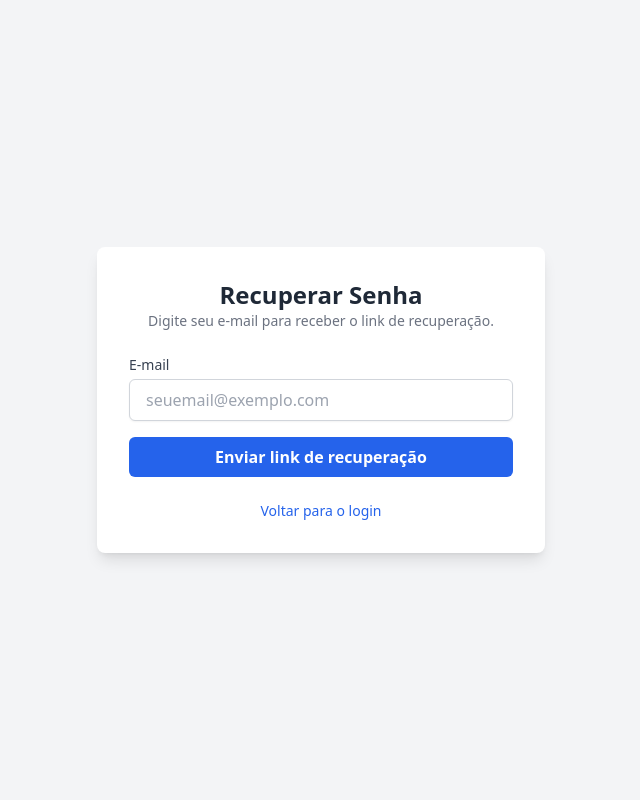
After one commit to paulorodriguesdev06/colegio_primeira_opcao, a PHP site: page /Recuperar_senha/recuperarSenha.php in a window 1280 px wide. The commit adds this page. Shown: the whole page, without its empty margins (319-959 px from the left). Run offline with PHP 8.4, Linux system fonts and the light colour scheme; some libraries are stand-ins or nearby versions.

Commit message:
Adicionando página de recuperar senha e corrigindo textos.

```diff
--- /dev/null
+++ b/Recuperar_senha/recuperarSenha.php
@@ -0,0 +1,61 @@
+<?php require_once '../connection_db/coneccao.php';
+
+
+
+?>
+
+<!DOCTYPE html>
+<html lang="pt-br" class="bg-gray-100 dark:bg-gray-900">
+<head>
+  <meta charset="UTF-8" />
+  <meta name="viewport" content="width=device-width, initial-scale=1.0" />
+  <title>Recuperar Senha</title>
+  <script src="https://cdn.tailwindcss.com"></script>
+</head>
+<body class="flex items-center justify-center min-h-screen px-4">
+
+  <div class="w-full max-w-md bg-white dark:bg-gray-800 shadow-lg rounded-lg p-8 space-y-6">
+
+    <div class="text-center">
+      <h2 class="text-2xl font-bold text-gray-800 dark:text-white">Recuperar Senha</h2>
+      <p class="text-gray-500 dark:text-gray-400 text-sm">Digite seu e-mail para receber o link de recuperação.</p>
+    </div>
+
+    <form class="space-y-4" onsubmit="event.preventDefault(); handleSubmit();">
+      <div>
+        <label for="email" class="block text-sm font-medium text-gray-700 dark:text-gray-300">E-mail</label>
+        <input
+          type="email"
+          id="email"
+          name="email"
+          required
+          class="mt-1 w-full px-4 py-2 border border-gray-300 dark:border-gray-600 rounded-md shadow-sm focus:ring-blue-500 focus:border-blue-500 dark:bg-gray-700 dark:text-white"
+          placeholder="seuemail@exemplo.com"
+        />
+      </div>
+
+      <button
+        type="submit"
+        class="w-full py-2 px-4 bg-blue-600 hover:bg-blue-700 text-white font-semibold rounded-md transition duration-300"
+      >
+        Enviar link de recuperação
+      </button>
+    </form>
+
+    <div id="feedback" class="hidden mt-4 text-sm text-green-600 dark:text-green-400 text-center">
+      📩 Um e-mail foi enviado com instruções para redefinir sua senha.
+    </div>
+
+    <div class="text-center text-sm text-gray-500 dark:text-gray-400">
+      <a href="/login" class="hover:underline text-blue-600 dark:text-blue-400">Voltar para o login</a>
+    </div>
+  </div>
+
+  <script>
+    function handleSubmit() {
+      const feedback = document.getElementById('feedback');
+      feedback.classList.remove('hidden');
+    }
+  </script>
+</body>
+</html>
--- a/admin/admin.php
+++ b/admin/admin.php
@@ -27,7 +27,7 @@ if ($_SERVER['REQUEST_METHOD'] == 'POST') {
 			$stmt->execute();
 			header('Location:home_admin.php');
 		};
-	} catch (PDOException $e) {
+	} catch (Exception $e) {
 		$erro = $e->getMessage();
 	};
 
--- a/login.php
+++ b/login.php
@@ -18,7 +18,7 @@ if ($_SERVER['REQUEST_METHOD'] == 'POST') {
 			if ($registro['admin'] == 1) {
 				header('Location: admin/home_admin.php');
 			} else {
-				echo "Você não tem permissão!";
+				$erro = "Você não tem permissão para acessar o sistema!";
 			};
 		} else {
 			$erro = "Usuário ou senha incorretos.";
@@ -56,7 +56,7 @@ if ($_SERVER['REQUEST_METHOD'] == 'POST') {
 
 	      <!-- Usuário -->
     		<div>
-		        <label for="usuario" class="block text-sm font-medium text-gray-700">Usuáriodawdaw</label>
+		        <label for="usuario" class="block text-sm font-medium text-gray-700">Usuário</label>
 		        <input
 		          type="text"
 		          id="usuario"
@@ -104,7 +104,7 @@ if ($_SERVER['REQUEST_METHOD'] == 'POST') {
 
 		    <!-- Rodapé -->
 	    <p class="text-center text-sm text-gray-500 mt-6">
-	    	Esqueceu a senha? <a href="#" class="text-blue-600 hover:underline">Recuperar acesso</a>
+	    	Esqueceu a senha? <a href="Recuperar_senha/recuperarSenha.php" class="text-blue-600 hover:underline">Recuperar acesso</a>
 	    </p>
 	</div>
 
```
